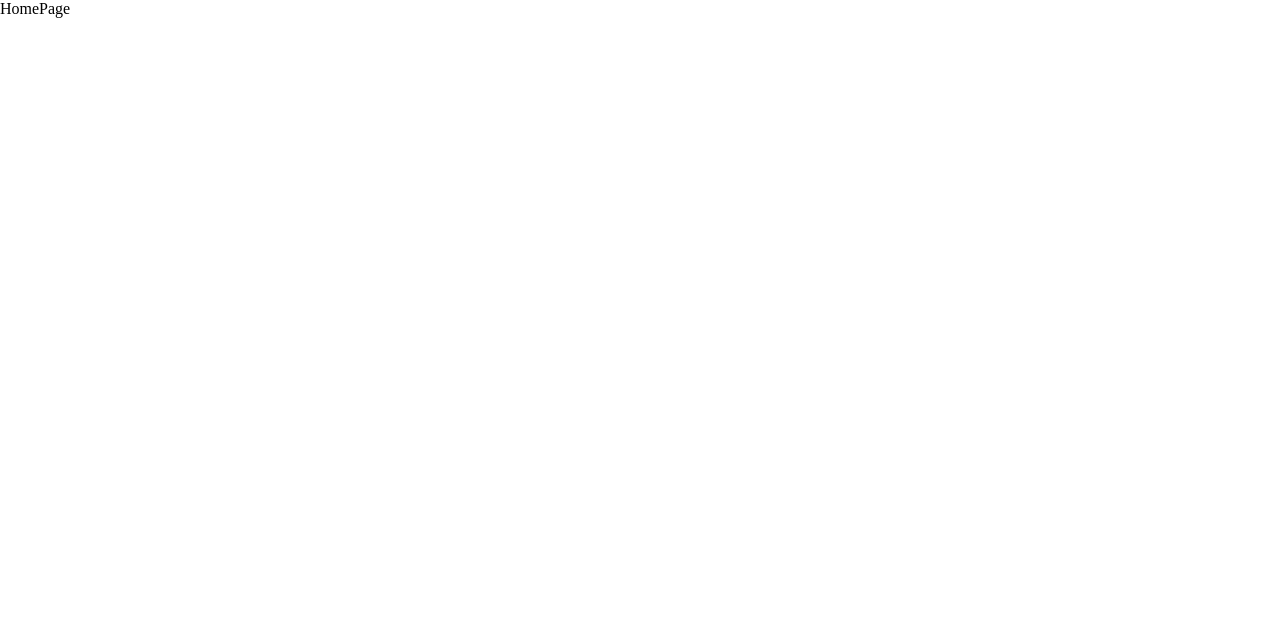
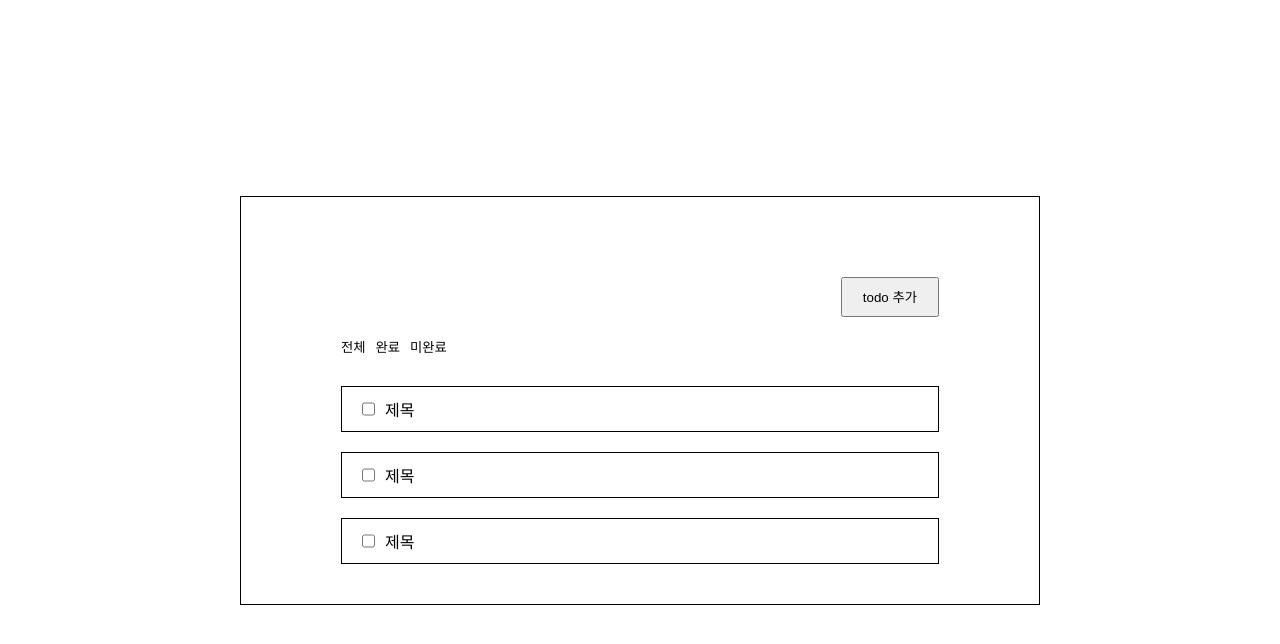
Before and after one commit to jihunv8/Toydo-List-Client, a React (Create React App) app: page / in a window 1280 px wide. Shown: the top 644 px of the page. Built offline with nearby package versions, Linux system fonts and the light colour scheme.

Commit message:
Feat TodoList  추가 (아직 요청기능 없음)

```diff
--- /dev/null
+++ b/src/components/todo-list/TodoList.tsx
@@ -0,0 +1,107 @@
+import styled from 'styled-components';
+import CommmonButton from '../../styles/CommonButton';
+
+const TodoList = () => {
+  return (
+    <TodoListWrapper>
+      <TodoListHeader>
+        <Addbutton>todo 추가</Addbutton>
+        <Filter>
+          <FilterButton>전체</FilterButton>
+          <FilterButton>완료</FilterButton>
+          <FilterButton>미완료</FilterButton>
+        </Filter>
+      </TodoListHeader>
+
+      <List>
+        <TodoItem>
+          <input type="checkbox" />
+          <div className="title">제목</div>
+          <div className="button-container">
+            <button>수정</button>
+            <button>삭제</button>
+          </div>
+        </TodoItem>
+        <TodoItem>
+          <input type="checkbox" />
+          <div className="title">제목</div>
+          <div className="button-container">
+            <button>수정</button>
+            <button>삭제</button>
+          </div>
+        </TodoItem>
+        <TodoItem>
+          <input type="checkbox" />
+          <div className="title">제목</div>
+          <div className="button-container">
+            <button>수정</button>
+            <button>삭제</button>
+          </div>
+        </TodoItem>
+      </List>
+    </TodoListWrapper>
+  );
+};
+
+export default TodoList;
+
+const TodoListWrapper = styled.div`
+  width: 800px;
+  padding: 80px 100px 40px 100px;
+  border: solid 1px #000;
+  display: flex;
+  flex-direction: column;
+  align-items: center;
+  gap: 30px;
+`;
+
+const TodoListHeader = styled.div`
+  width: 100%;
+  display: flex;
+  flex-direction: column;
+`;
+
+const Addbutton = styled(CommmonButton)`
+  align-self: flex-end;
+`;
+
+const Filter = styled.div`
+  margin-top: 20px;
+  display: flex;
+  gap: 10px;
+`;
+
+const FilterButton = styled.button`
+  background-color: transparent;
+  border: none;
+`;
+
+const List = styled.ul`
+  width: 100%;
+  display: flex;
+  flex-direction: column;
+  gap: 20px;
+`;
+
+const TodoItem = styled.li`
+  cursor: pointer;
+  width: 100%;
+  padding: 10px 20px;
+  display: flex;
+  gap: 10px;
+  border: solid 1px #000;
+
+  > .title {
+    flex-grow: 1;
+  }
+
+  .button-container {
+    visibility: hidden;
+  }
+
+  &:hover > .button-container {
+    visibility: visible;
+    display: flex;
+    gap: 10px;
+  }
+`;
--- a/src/pages/HomePage.tsx
+++ b/src/pages/HomePage.tsx
@@ -1,5 +1,32 @@
+import { useEffect } from 'react';
+import { useNavigate } from 'react-router-dom';
+import styled from 'styled-components';
+
+import TodoList from '../components/todo-list/TodoList';
+
 const HomePage = () => {
-  return <div>HomePage</div>;
+  const navigate = useNavigate();
+
+  useEffect(() => {
+    // if (localStorage.getItem('user') === null) {
+    //   navigate('/login');
+    // }
+  }, []);
+
+  return (
+    <HomePageWrapper>
+      <TodoList />
+    </HomePageWrapper>
+  );
 };
 
 export default HomePage;
+
+const HomePageWrapper = styled.div`
+  width: 100vw;
+  height: 100vh;
+
+  display: flex;
+  justify-content: center;
+  align-items: center;
+`;
```
